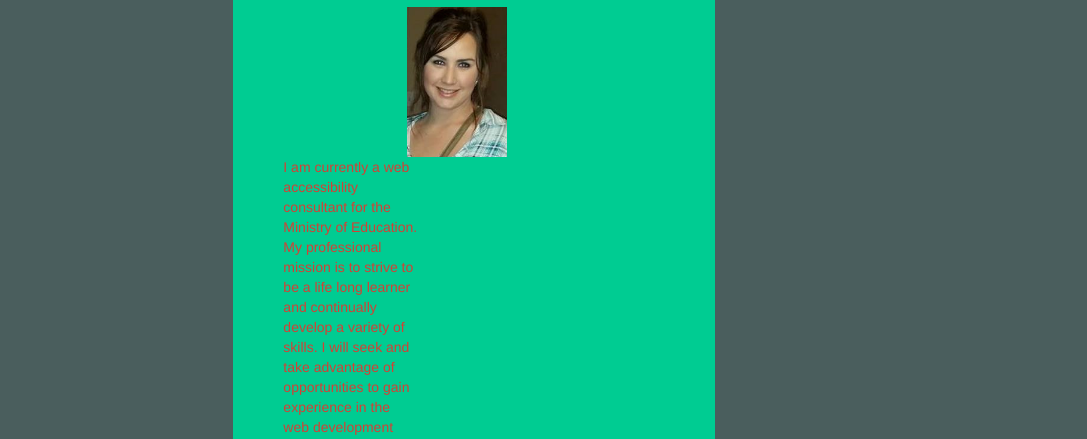
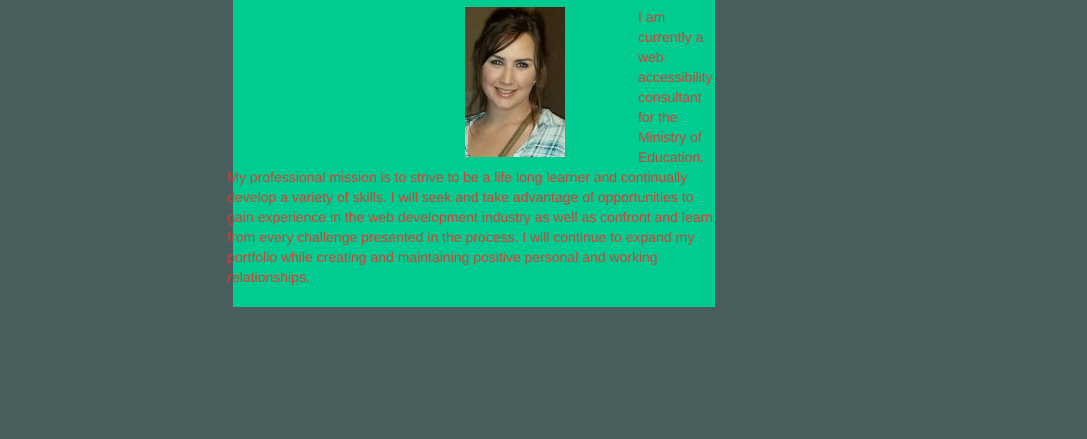
Before and after one commit to mallory13/newPortfolio, a website: page index.html in a window 1280 px wide. Shown: the part 297-736 px from the top of the page, without its empty margins (81-1168 px from the left). Drawn offline with nearby package versions, Linux system fonts and the light colour scheme; files that its build step writes are made by us from their sources; files whose address does not match are found by name; a web font is replaced by a local one.

Commit message:
end tags

```diff
--- a/index.html
+++ b/index.html
@@ -43,12 +43,10 @@
 
                 <h2 id="paragraph1"></h2>
                 <div class="row">
-                    <div class="col-md-6 col-md-offset-4">
+                    <div class="col-md-6 col-md-offset-4 text-center">
                         <img src="./images/profile.png" alt="profile picture of mallory steele" id="profilePic" height="150" width="100" />
                     </div>
-                    <div class="col-md-4 col-md-offset-1">
                         <p id="paragraph2"></p>
-                    </div>
                 </div>
 
         </div>
```
Also changed, not shown: projects.html (+4 -2 lines).
